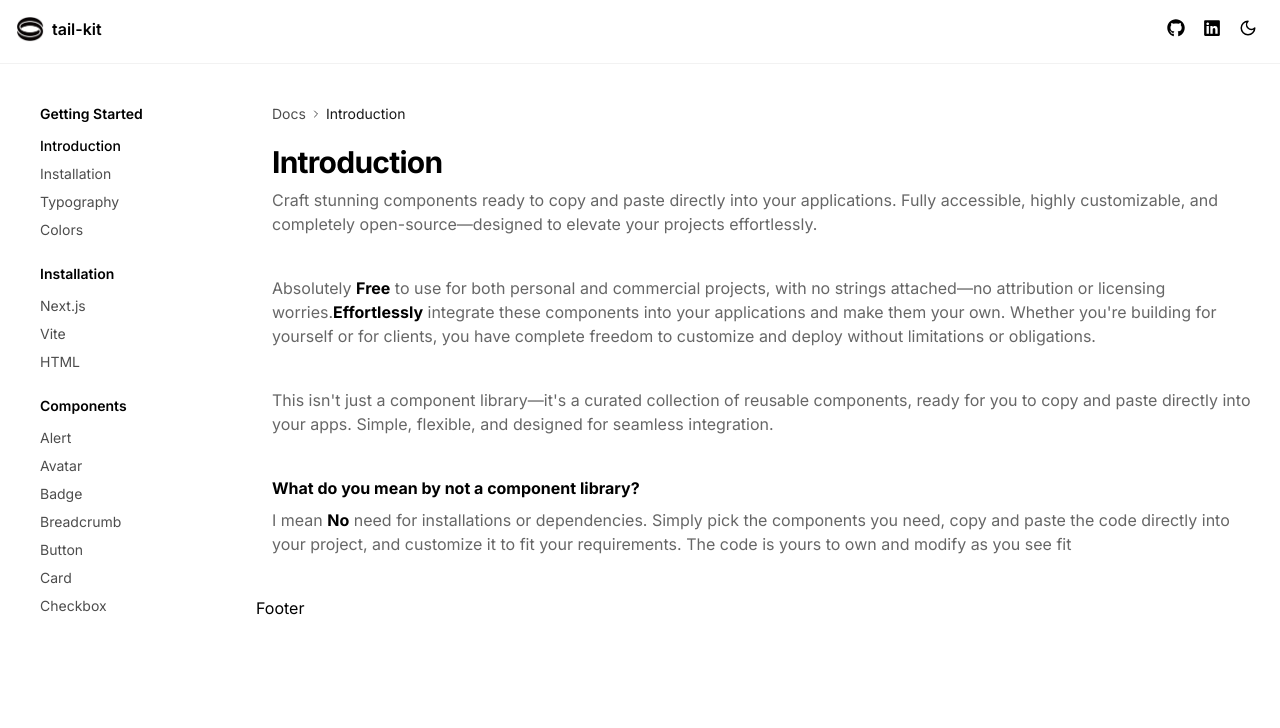
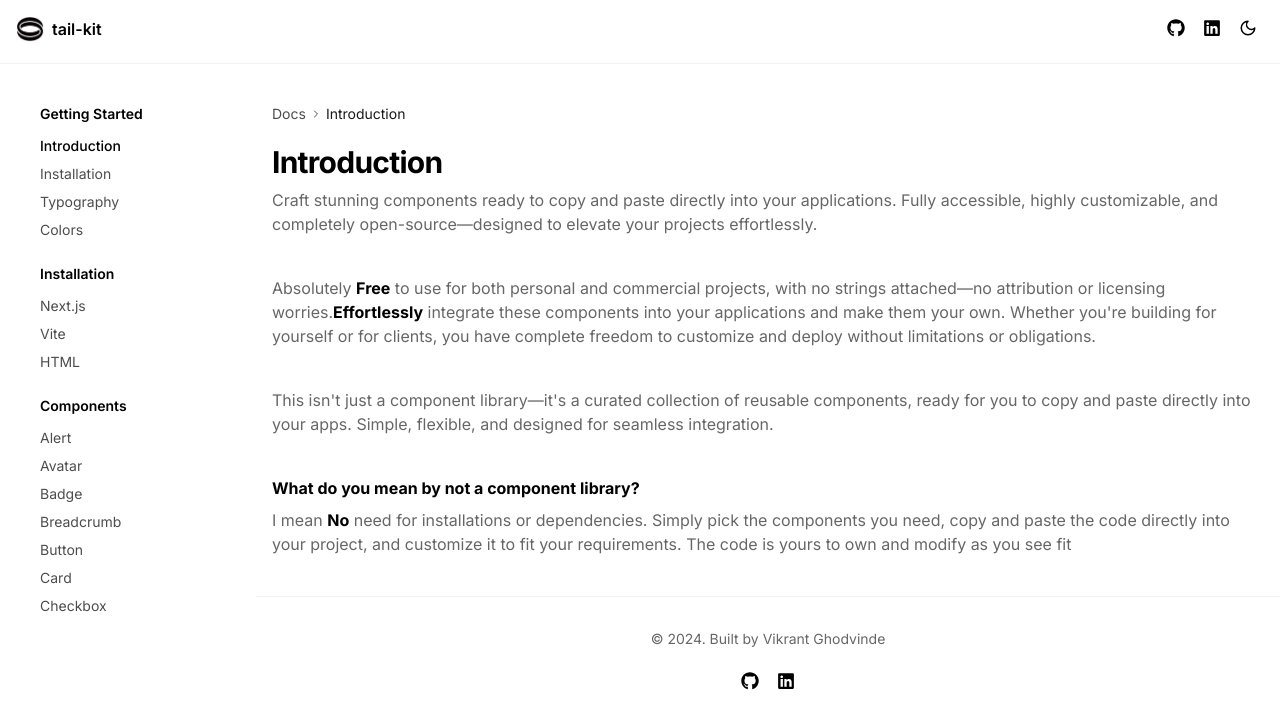
Before and after one commit to vikrant-ghodvinde/tail-kit, a React (Vite) app: page /introduction in a window 1280 px wide. Shown: the top 728 px of the page. Built offline with nearby package versions, Linux system fonts and the light colour scheme.

Commit message:
updated: added footer design and fixed header

```diff
--- a/src/components/AppLayout/AppLayout.jsx
+++ b/src/components/AppLayout/AppLayout.jsx
@@ -23,7 +23,7 @@ const AppLayout = ({ children }) => {
           <Sidebar />
         </div>
       </div>
-      <div className="absolute left-64 top-0 w-[calc(100%-256px)] h-full max-lg:left-0 max-lg:w-full overflow-y-auto transition-[left] duration-1000">
+      <div className="absolute left-64 top-0 w-[calc(100%-256px)] h-full max-h-screen max-lg:left-0 max-lg:w-full overflow-y-auto transition-[left] duration-1000">
         <Header setSidebar={setSidebar} />
         {children}
         <Footer />
--- a/src/components/AppLayout/components/Footer.jsx
+++ b/src/components/AppLayout/components/Footer.jsx
@@ -1,8 +1,38 @@
+import { GithubIcon, LinkedinIcon } from "@/icons";
+import { Link } from "react-router-dom";
 
 const Footer = () => {
   return (
-    <div>Footer</div>
-  )
-}
+    <footer className="relative w-full py-8 bg-white dark:bg-black border-t border-t-black/5 dark:border-t-white/15">
+      <div className="container">
+        <div className="grid grid-cols-1 gap-y-4">
+          <div className="relative text-center">
+            <p className="text-sm">&copy; {new Date().getFullYear()}. Built by Vikrant Ghodvinde</p>
+          </div>
+          <div className="relative">
+            <div className="flex items-center justify-center gap-1">
+              <Link
+                to="https://github.com/vikrant-ghodvinde/"
+                target="_blank"
+                rel="noopener noreferrer"
+                className="inline-flex items-center justify-center w-8 h-8"
+              >
+                <GithubIcon size={18} />
+              </Link>
+              <Link
+                to="https://www.linkedin.com/in/vikrant-ghodvinde-2224a1287/"
+                target="_blank"
+                rel="noopener noreferrer"
+                className="inline-flex items-center justify-center w-8 h-8"
+              >
+                <LinkedinIcon size={18} />
+              </Link>
+            </div>
+          </div>
+        </div>
+      </div>
+    </footer>
+  );
+};
 
-export default Footer
+export default Footer;
--- a/src/components/AppLayout/components/Header.jsx
+++ b/src/components/AppLayout/components/Header.jsx
@@ -14,7 +14,7 @@ const Header = ({ setSidebar }) => {
   const dispatch = useDispatch();
   const darkMode = useSelector((state) => state.darkMode);
   return (
-    <header className="relative w-full h-16 border-b border-b-black/5 dark:border-b-white/15">
+    <header className="sticky top-0 left-0 w-full h-16 bg-white dark:bg-black border-b border-b-black/5 dark:border-b-white/15 z-[999]">
       <div className="container">
         <nav className="flex items-center justify-between gap-5 py-3">
           <Link to="/" className="inline-flex items-center">
```
